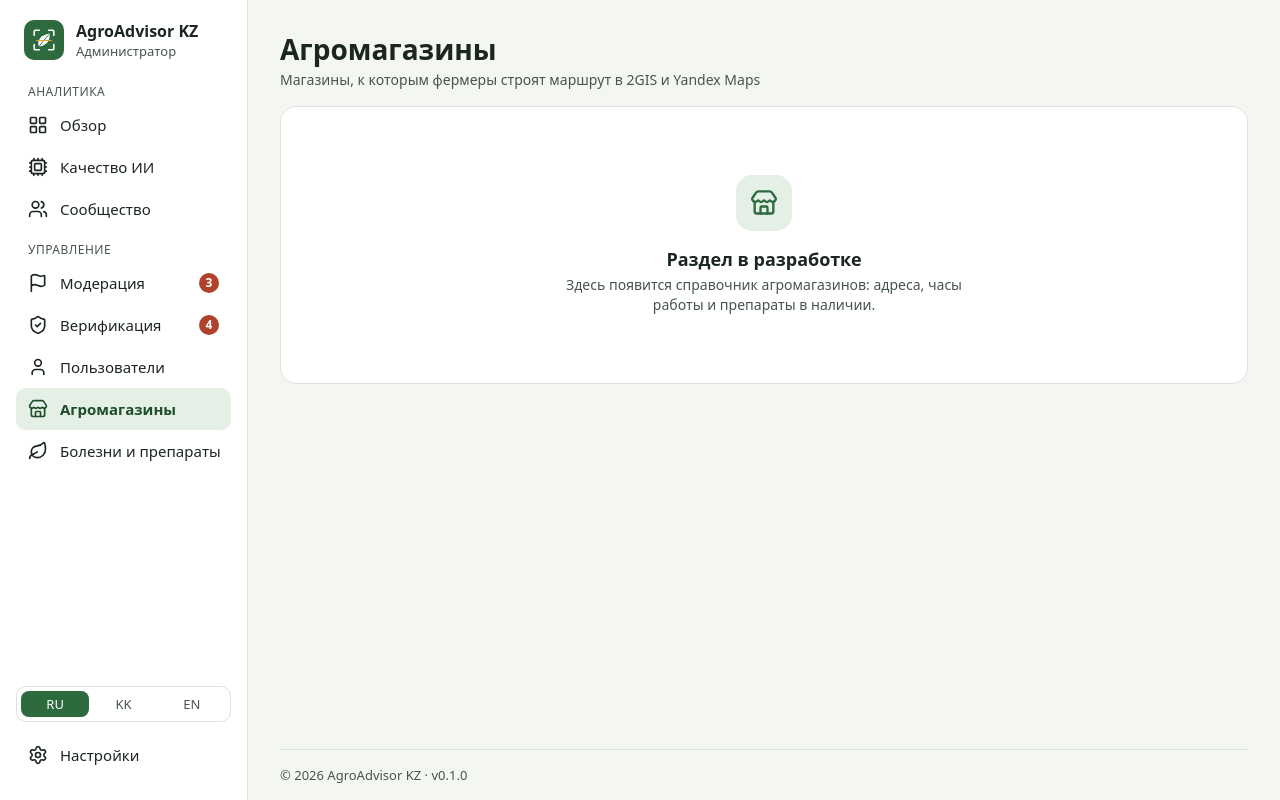
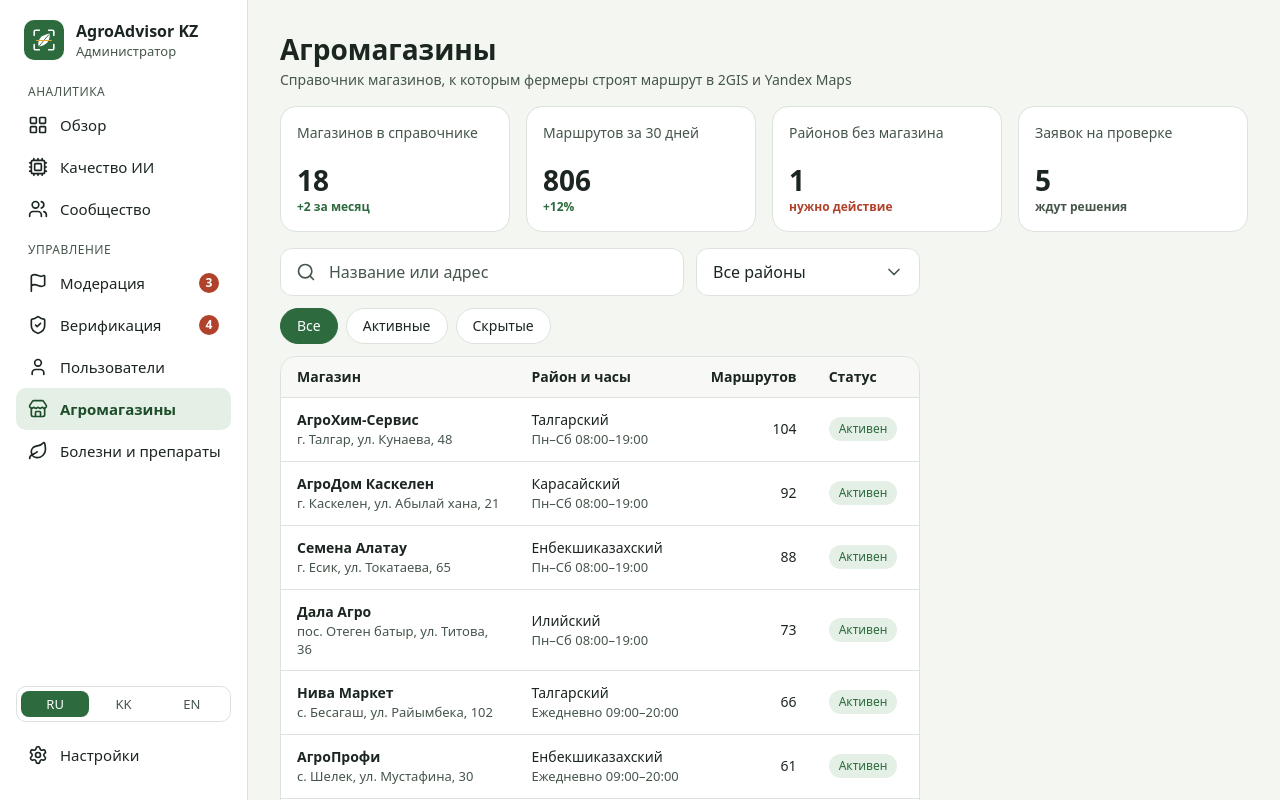
Before and after one commit to nurbolatdev/agroadvisor-kz, a React (Vite) app in the folder apps/admin-web/: page /shops in a window 1280 px wide. Shown: the top 800 px of the page. Built offline with nearby package versions, Linux system fonts and the light colour scheme.

Commit message:
feat(shops): add shops table with filters

```diff
--- /dev/null
+++ b/apps/admin-web/src/features/shops/components/ShopFilters.tsx
@@ -0,0 +1,58 @@
+import { Chip } from '@/components/ui/Chip'
+import { SearchBar } from '@/components/ui/SearchBar'
+import { Select } from '@/components/ui/Select'
+import { SHOP_DISTRICTS } from '@/shared/constants/districts'
+import type { ShopStatus } from '@/shared/types'
+
+export interface ShopFilterValue {
+  search: string
+  district: string
+  status: ShopStatus | undefined
+}
+
+interface ShopFiltersProps {
+  value: ShopFilterValue
+  onChange: (value: ShopFilterValue) => void
+}
+
+const STATUS_CHIPS: { value: ShopStatus | undefined; label: string }[] = [
+  { value: undefined, label: 'Все' },
+  { value: 'active', label: 'Активные' },
+  { value: 'hidden', label: 'Скрытые' },
+]
+
+export function ShopFilters({ value, onChange }: ShopFiltersProps) {
+  return (
+    <div className="flex flex-col gap-3">
+      <div className="grid gap-3 sm:grid-cols-[minmax(0,1fr)_14rem]">
+        <SearchBar
+          label="Поиск магазина"
+          placeholder="Название или адрес"
+          value={value.search}
+          onChange={(event) => onChange({ ...value, search: event.target.value })}
+        />
+        <Select
+          aria-label="Район"
+          value={value.district}
+          onChange={(event) => onChange({ ...value, district: event.target.value })}
+          options={[
+            { value: '', label: 'Все районы' },
+            ...SHOP_DISTRICTS.map((district) => ({ value: district, label: district })),
+          ]}
+          className="h-12"
+        />
+      </div>
+      <div role="toolbar" aria-label="Статус магазина" className="flex flex-wrap gap-2">
+        {STATUS_CHIPS.map((chip) => (
+          <Chip
+            key={chip.label}
+            selected={value.status === chip.value}
+            onClick={() => onChange({ ...value, status: chip.value })}
+          >
+            {chip.label}
+          </Chip>
+        ))}
+      </div>
+    </div>
+  )
+}
--- /dev/null
+++ b/apps/admin-web/src/features/shops/components/ShopKpis.tsx
@@ -0,0 +1,41 @@
+import { StatCard } from '@/components/ui/StatCard'
+import type { ShopStats } from '@/shared/types'
+import { formatNumber, formatSigned } from '@/shared/utils/format'
+
+interface ShopKpisProps {
+  stats: ShopStats | undefined
+}
+
+export function ShopKpis({ stats }: ShopKpisProps) {
+  const value = (number: number | undefined) => (number === undefined ? '—' : formatNumber(number))
+
+  return (
+    <div className="grid gap-4 sm:grid-cols-2 xl:grid-cols-4">
+      <StatCard
+        label="Магазинов в справочнике"
+        value={value(stats?.total)}
+        change={stats ? `${formatSigned(stats.addedThisMonth)} за месяц` : undefined}
+      />
+      <StatCard
+        label="Маршрутов за 30 дней"
+        value={value(stats?.routes30d)}
+        change={stats ? `${formatSigned(stats.routesChangePercent)}%` : undefined}
+        trend={stats && stats.routesChangePercent < 0 ? 'bad' : 'good'}
+      />
+      <StatCard
+        label="Районов без магазина"
+        value={value(stats?.districtsWithoutShop)}
+        change={
+          stats ? (stats.districtsWithoutShop > 0 ? 'нужно действие' : 'все покрыты') : undefined
+        }
+        trend={stats && stats.districtsWithoutShop > 0 ? 'bad' : 'good'}
+      />
+      <StatCard
+        label="Заявок на проверке"
+        value={value(stats?.pendingRequests)}
+        change={stats ? (stats.pendingRequests > 0 ? 'ждут решения' : 'всё обработано') : undefined}
+        trend="neutral"
+      />
+    </div>
+  )
+}
--- /dev/null
+++ b/apps/admin-web/src/features/shops/components/ShopsTable.tsx
@@ -0,0 +1,68 @@
+import { EyeOff } from 'lucide-react'
+import type { ReactNode } from 'react'
+import { Badge } from '@/components/ui/Badge'
+import { DataTable, type DataTableColumn } from '@/components/ui/DataTable'
+import type { Shop } from '@/shared/types'
+import { formatNumber } from '@/shared/utils/format'
+
+interface ShopsTableProps {
+  shops: Shop[]
+  /** Extra columns on the right, e.g. the edit action. */
+  extraColumns?: DataTableColumn<Shop>[]
+  empty?: ReactNode
+}
+
+const COLUMNS: DataTableColumn<Shop>[] = [
+  {
+    key: 'name',
+    header: 'Магазин',
+    render: (shop) => (
+      <span className="block">
+        <span className="block font-semibold">{shop.name}</span>
+        <span className="block text-caption font-normal text-text-muted">{shop.address}</span>
+      </span>
+    ),
+  },
+  {
+    key: 'district',
+    header: 'Район и часы',
+    render: (shop) => (
+      <span className="block">
+        <span className="block">{shop.district}</span>
+        <span className="block text-caption font-normal whitespace-nowrap text-text-muted">
+          {shop.hours}
+        </span>
+      </span>
+    ),
+  },
+  {
+    key: 'routes30d',
+    header: 'Маршрутов',
+    align: 'right',
+    className: 'whitespace-nowrap',
+    render: (shop) => formatNumber(shop.routes30d),
+  },
+  {
+    key: 'status',
+    header: 'Статус',
+    render: (shop) =>
+      shop.status === 'active' ? (
+        <Badge tone="success">Активен</Badge>
+      ) : (
+        <Badge tone="neutral" icon={EyeOff}>
+          Скрыт
+        </Badge>
+      ),
+  },
+]
+
+export function ShopsTable({ shops, extraColumns = [], empty }: ShopsTableProps) {
+  return (
+    <DataTable
+      columns={[...COLUMNS, ...extraColumns]}
+      data={shops}
+      getRowKey={(shop) => shop.id}
+      empty={empty}
+    />
+  )
+}
--- a/apps/admin-web/src/features/shops/pages/ShopsPage.tsx
+++ b/apps/admin-web/src/features/shops/pages/ShopsPage.tsx
@@ -1,13 +1,48 @@
-import { Store } from 'lucide-react'
-import { SectionPlaceholder } from '@/pages/SectionPlaceholder'
+import { useState } from 'react'
+import { Loader } from '@/components/ui/Loader'
+import { PageHeader } from '@/components/ui/PageHeader'
+import { ShopFilters, type ShopFilterValue } from '@/features/shops/components/ShopFilters'
+import { ShopKpis } from '@/features/shops/components/ShopKpis'
+import { ShopsTable } from '@/features/shops/components/ShopsTable'
+import { api } from '@/services/api'
+import { useApiQuery } from '@/shared/hooks/useApiQuery'
 
 export function ShopsPage() {
+  const [filters, setFilters] = useState<ShopFilterValue>({
+    search: '',
+    district: '',
+    status: undefined,
+  })
+  const stats = useApiQuery(() => api.getShopStats(), [])
+  const shops = useApiQuery(
+    () =>
+      api.getShops({
+        search: filters.search,
+        district: filters.district || undefined,
+        status: filters.status,
+      }),
+    [filters.search, filters.district, filters.status],
+  )
+
   return (
-    <SectionPlaceholder
-      title="Агромагазины"
-      subtitle="Магазины, к которым фермеры строят маршрут в 2GIS и Yandex Maps"
-      icon={Store}
-      description="Здесь появится справочник агромагазинов: адреса, часы работы и препараты в наличии."
-    />
+    <>
+      <PageHeader
+        title="Агромагазины"
+        subtitle="Справочник магазинов, к которым фермеры строят маршрут в 2GIS и Yandex Maps"
+      />
+      <div className="flex flex-col gap-4">
+        <ShopKpis stats={stats.data} />
+        <div className="grid items-start gap-4 lg:grid-cols-[minmax(0,640fr)_minmax(0,312fr)]">
+          <section aria-label="Справочник" className="flex min-w-0 flex-col gap-3">
+            <ShopFilters value={filters} onChange={setFilters} />
+            {shops.data ? (
+              <ShopsTable shops={shops.data} empty="Магазинов не найдено" />
+            ) : (
+              <Loader />
+            )}
+          </section>
+        </div>
+      </div>
+    </>
   )
 }
--- /dev/null
+++ b/apps/admin-web/src/features/shops/shops.ts
@@ -0,0 +1,23 @@
+import type { BadgeTone } from '@/components/ui/Badge'
+import type { Shop, ShopCategory, ShopRequestType } from '@/shared/types'
+
+export const SHOP_CATEGORIES: Record<ShopCategory, string> = {
+  fungicides: 'Фунгициды',
+  insecticides: 'Инсектициды',
+  herbicides: 'Гербициды',
+  fertilizers: 'Удобрения',
+  seeds: 'Семена',
+  equipment: 'Инвентарь',
+}
+
+export const REQUEST_TYPES: Record<ShopRequestType, { label: string; tone: BadgeTone }> = {
+  new_shop: { label: 'Новый магазин', tone: 'info' },
+  wrong_info: { label: 'Ошибка в данных', tone: 'warning' },
+  closed: { label: 'Магазин закрыт', tone: 'danger' },
+}
+
+/** Links that open the shop in external navigators, built from coordinates. */
+export const navigatorLinks = ({ lat, lng }: Pick<Shop, 'lat' | 'lng'>) => ({
+  twoGis: `https://2gis.kz/geo/${lng},${lat}`,
+  yandex: `https://yandex.kz/maps/?pt=${lng},${lat}&z=17`,
+})
```
